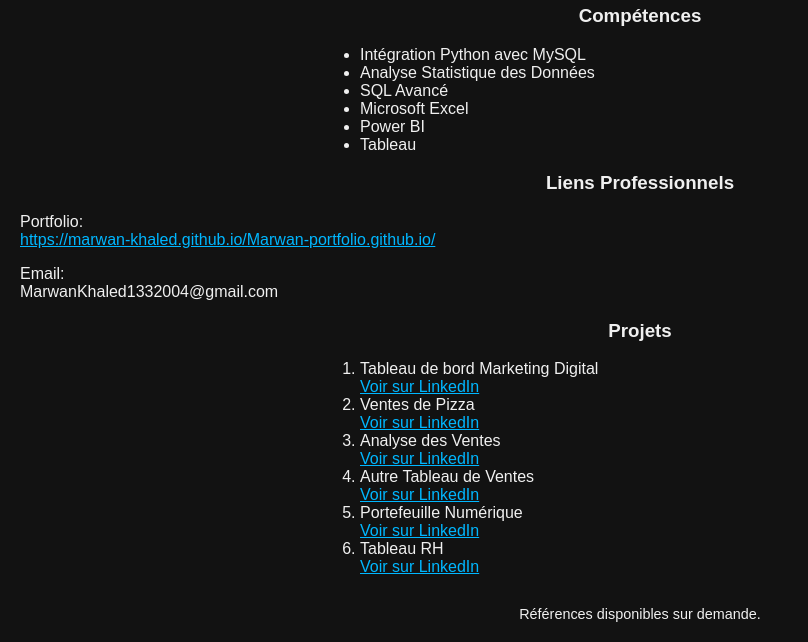
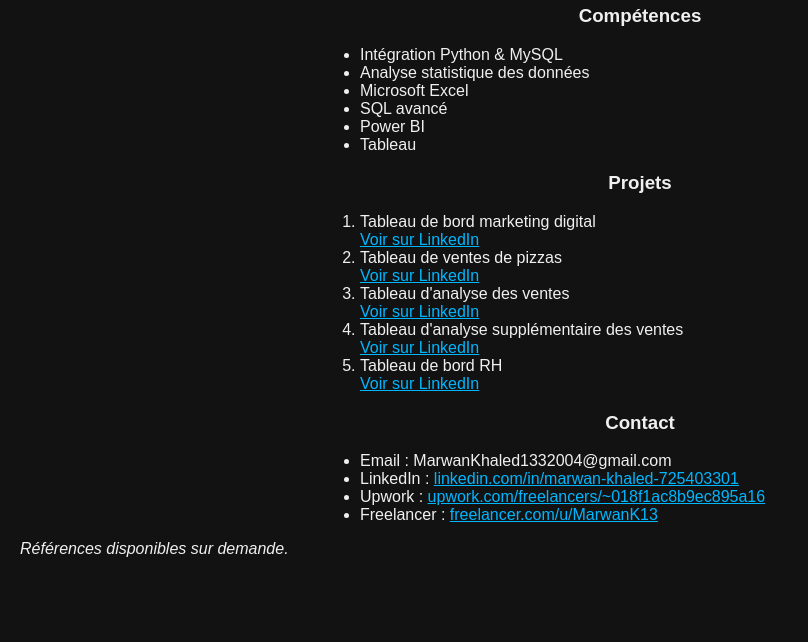
Before and after one commit to Marwan-Khaled13/Marwan-Khaled.github.io, a plain HTML site: page index-fr.html in a window 1280 px wide. Shown: the part 162-804 px from the top of the page, without its empty margins (0-808 px from the left). Drawn offline with Linux system fonts and the light colour scheme.

Commit message:
Update index-fr.html

```diff
--- a/index-fr.html
+++ b/index-fr.html
@@ -2,70 +2,69 @@
 <html lang="fr">
 <head>
   <meta charset="UTF-8" />
-  <meta name="viewport" content="width=device-width, initial-scale=1.0"/>
-  <title>Marwan Khaled - Analyste de Données</title>
+  <meta name="viewport" content="width=device-width, initial-scale=1" />
+  <title>Marwan Khaled | Portfolio</title>
   <link rel="stylesheet" href="style.css" />
 </head>
 <body>
   <nav class="lang-switch">
-    <a href="index.html">English</a>
-    <a href="index-ar.html">العربية</a>
+    <a href="index.html">English</a> |
+    <a href="index-ar.html">العربية</a> |
     <a href="index-fr.html">Français</a>
   </nav>
 
   <header>
     <h1>Marwan Khaled</h1>
-    <h2>Analyste de Données</h2>
+    <h2>Analyste de données</h2>
   </header>
 
   <section>
     <h3>Compétences</h3>
     <ul>
-      <li>Intégration Python avec MySQL</li>
-      <li>Analyse Statistique des Données</li>
-      <li>SQL Avancé</li>
+      <li>Intégration Python & MySQL</li>
+      <li>Analyse statistique des données</li>
       <li>Microsoft Excel</li>
+      <li>SQL avancé</li>
       <li>Power BI</li>
       <li>Tableau</li>
     </ul>
   </section>
 
   <section>
-    <h3>Liens Professionnels</h3>
-    <p>Portfolio:<br>
-      <a href="https://marwan-khaled.github.io/Marwan-portfolio.github.io/">https://marwan-khaled.github.io/Marwan-portfolio.github.io/</a>
-    </p>
-    <p>Email:<br>
-      MarwanKhaled1332004@gmail.com
-    </p>
-  </section>
-
-  <section>
     <h3>Projets</h3>
     <ol>
-      <li>Tableau de bord Marketing Digital<br>
-        <a href="https://www.linkedin.com/posts/marwan-khaled-725403301_exceldashboard-dataanalysis-salesinsights-activity-7338336102384091137-xT6T">Voir sur LinkedIn</a>
+      <li>
+        Tableau de bord marketing digital
+        <br /><a href="https://www.linkedin.com/posts/marwan-khaled-725403301_excel-dataanalytics-digitalwallet-activity-7351572246827540480-oFUw" target="_blank" rel="noopener noreferrer">Voir sur LinkedIn</a>
       </li>
-      <li>Ventes de Pizza<br>
-        <a href="https://www.linkedin.com/posts/marwan-khaled-725403301_exceldashboard-dataanalysis-salesinsights-activity-7338336102384091137-xT6T">Voir sur LinkedIn</a>
+      <li>
+        Tableau de ventes de pizzas
+        <br /><a href="https://www.linkedin.com/posts/marwan-khaled-725403301_exceldashboard-dataanalysis-salesinsights-activity-7338336102384091137-xT6T" target="_blank" rel="noopener noreferrer">Voir sur LinkedIn</a>
       </li>
-      <li>Analyse des Ventes<br>
-        <a href="https://www.linkedin.com/posts/marwan-khaled-725403301_excel-dataanalytics-salesdashboard-activity-7341928996273614851-UO_b">Voir sur LinkedIn</a>
+      <li>
+        Tableau d'analyse des ventes
+        <br /><a href="https://www.linkedin.com/posts/marwan-khaled-725403301_excel-dataanalytics-salesdashboard-activity-7341928996273614851-UO_b" target="_blank" rel="noopener noreferrer">Voir sur LinkedIn</a>
       </li>
-      <li>Autre Tableau de Ventes<br>
-        <a href="https://www.linkedin.com/posts/marwan-khaled-725403301_excel-dataanalytics-salesdashboard-activity-7342948194588258306-VNQQ">Voir sur LinkedIn</a>
+      <li>
+        Tableau d'analyse supplémentaire des ventes
+        <br /><a href="https://www.linkedin.com/posts/marwan-khaled-725403301_excel-dataanalytics-salesdashboard-activity-7342948194588258306-VNQQ" target="_blank" rel="noopener noreferrer">Voir sur LinkedIn</a>
       </li>
-      <li>Portefeuille Numérique<br>
-        <a href="https://www.linkedin.com/posts/marwan-khaled-725403301_excel-dataanalytics-digitalwallet-activity-7351572246827540480-oFUw">Voir sur LinkedIn</a>
-      </li>
-      <li>Tableau RH<br>
-        <a href="https://www.linkedin.com/posts/marwan-khaled-725403301_excel-dataanalytics-hrdashboard-activity-7341831496862711808-VxUW">Voir sur LinkedIn</a>
+      <li>
+        Tableau de bord RH
+        <br /><a href="https://www.linkedin.com/posts/marwan-khaled-725403301_excel-dataanalytics-hrdashboard-activity-7341831496862711808-VxUW" target="_blank" rel="noopener noreferrer">Voir sur LinkedIn</a>
       </li>
     </ol>
   </section>
 
-  <footer>
-    <p>Références disponibles sur demande.</p>
-  </footer>
+  <section>
+    <h3>Contact</h3>
+    <ul>
+      <li>Email : MarwanKhaled1332004@gmail.com</li>
+      <li>LinkedIn : <a href="https://linkedin.com/in/marwan-khaled-725403301" target="_blank" rel="noopener noreferrer">linkedin.com/in/marwan-khaled-725403301</a></li>
+      <li>Upwork : <a href="https://www.upwork.com/freelancers/~018f1ac8b9ec895a16" target="_blank" rel="noopener noreferrer">upwork.com/freelancers/~018f1ac8b9ec895a16</a></li>
+      <li>Freelancer : <a href="https://freelancer.com/u/MarwanK13" target="_blank" rel="noopener noreferrer">freelancer.com/u/MarwanK13</a></li>
+    </ul>
+    <p><em>Références disponibles sur demande.</em></p>
+  </section>
 </body>
 </html>
```
